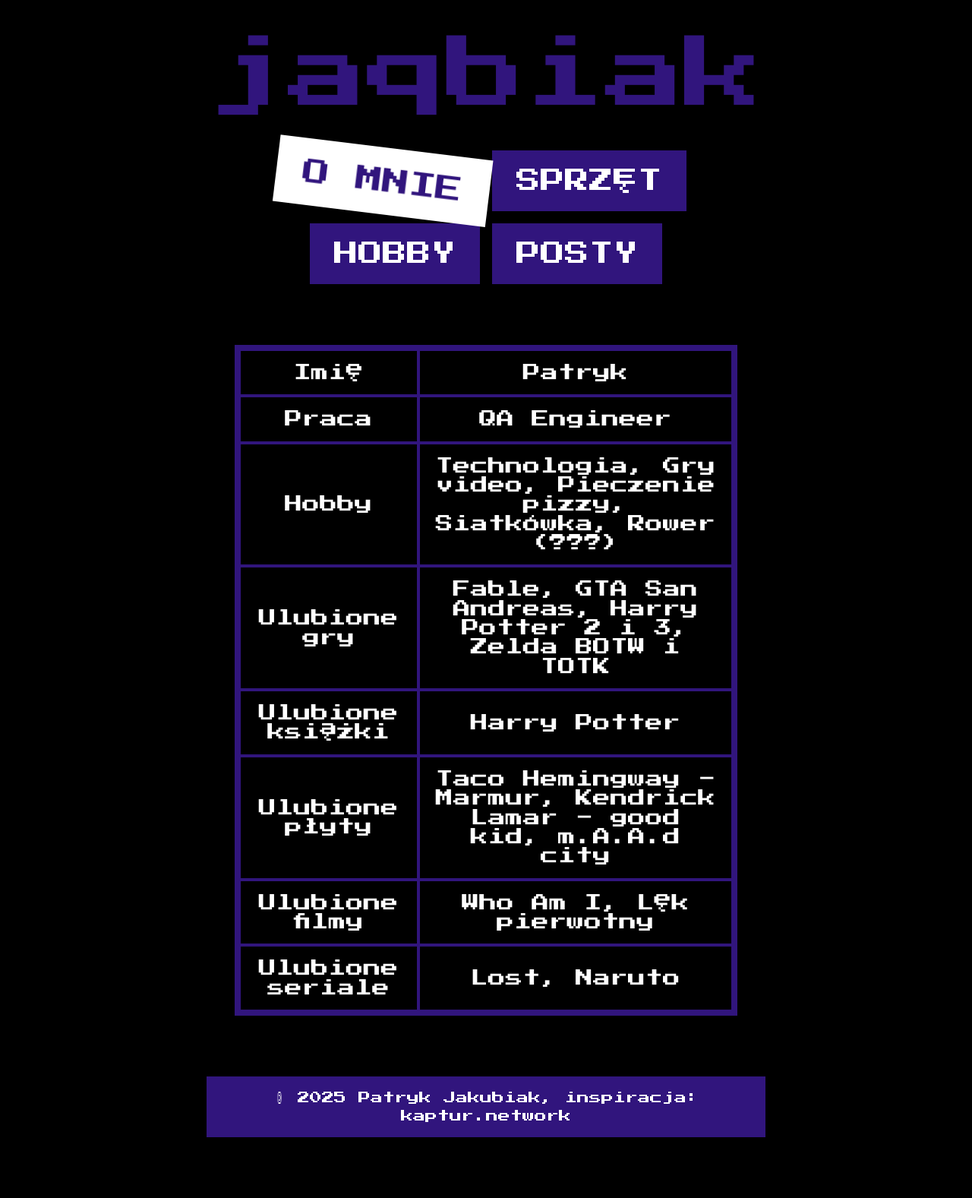
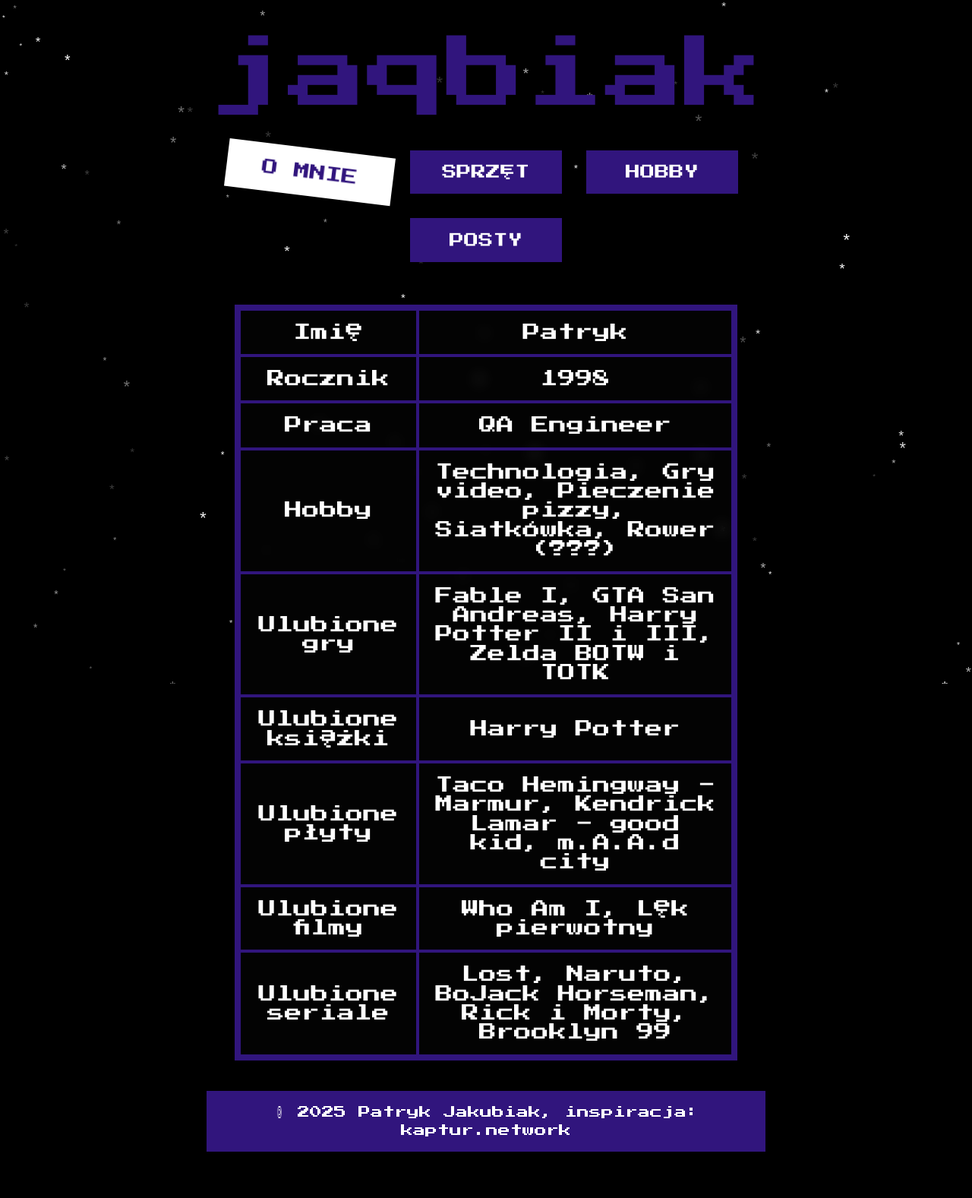
Before and after one commit to jaQbiak/jaqbiak, a Jekyll site: the page built from index.md, in a window 1280 px wide. Shown: the whole page at 76% size. Built offline with Jekyll 4.4.1, drawn with Linux system fonts in a browser that asks for light colours; after the commit the page ends 1556 px from its top, so only the background shows below that.

Commit message:
add stars, small adjustments 👾

```diff
--- a/_assets/style.css
+++ b/_assets/style.css
@@ -4,6 +4,7 @@
   background-color: #000000;
   color: #ffffff;
   font-family: "Press Start 2P", system-ui;
+  overflow-x: hidden;
 }
 
 #container {
@@ -11,6 +12,8 @@
   margin: auto;
   padding: 0 1rem;
   box-sizing: border-box;
+  z-index: 1;
+  position: relative;
 }
 
 #baner {
@@ -38,11 +41,11 @@
   display: flex;
   flex-wrap: wrap;
   justify-content: center;
-  gap: 1rem;
+  gap: 2rem;
   width: 100%;
   margin-top: 3rem;
   text-align: center;
-  font-size: clamp(1.2rem, 2.5vw, 3rem);
+  font-size: clamp(1.1rem, 1.5vw, 2.8rem);
   user-select: none;
   -webkit-user-select: none;
   -moz-user-select: none;
@@ -54,7 +57,7 @@
   align-items: center;
   justify-content: center;
   text-align: center;
-  padding: 1.5rem 2rem;
+  padding: 1.2rem 1rem;
   text-decoration: none;
   color: inherit;
   background-color: #31157d;
@@ -76,7 +79,7 @@
 }
 
 #content {
-  margin-top: 5rem;
+  margin-top: 3.5rem;
   font-size: clamp(1rem, 1.8vw, 1.5rem);
 }
 
@@ -86,6 +89,9 @@
   border-collapse: collapse;
   text-align: center;
   width: 90%;
+  backdrop-filter: blur(10px);
+  -webkit-backdrop-filter: blur(10px);
+  background-color: rgba(255, 255, 255, 0.01);
 }
 
 tr, td {
@@ -106,8 +112,8 @@
 #footer {
   box-sizing: border-box;
   width: 100%;
-  margin-top: 5rem;
-  margin-bottom: 5rem;
+  margin-top: 2.5rem;
+  margin-bottom: 2.5rem;
   text-align: center;
   line-height: 1.5;
   background-color: #31157d;
@@ -146,7 +152,7 @@
     font-size: clamp(2.8rem, 6vw, 6rem);
   }
   #menu {
-    font-size: clamp(1rem, 3vw, 2rem);
+    font-size: clamp(1rem, 2vw, 1.8rem);
   }
   #content {
     font-size: clamp(0.4rem, 2vw, 1.2rem);
@@ -184,3 +190,26 @@
   display: inline-block;
   animation: pulse 2s infinite ease-in-out;
 }
+
+.star-background {
+  position: fixed;
+  top: 0;
+  left: 0;
+  width: 100vw;
+  height: 100vh;
+  z-index: -1;
+  pointer-events: none;
+  overflow: hidden;
+}
+
+.star {
+  position: absolute;
+  color: white;
+  font-family: monospace;
+  animation: twinkle 4s infinite;
+}
+
+@keyframes twinkle {
+  0%, 100% { opacity: 0.2; }
+  50% { opacity: 1; }
+}
--- a/_layouts/default.html
+++ b/_layouts/default.html
@@ -12,6 +12,7 @@
     <title>jaqbiak</title>
   </head>
   <body>
+    <div class="star-background" id="stars"></div>
     <div id="container">
 
         <header>
@@ -55,6 +56,20 @@
         document.getElementById("easter-egg").addEventListener("click", function () {
           alert("🎉 Znalazłeś Easter Egga 🎉 Pozdro dla całej Kapturowej Społeczności");
         });
+
+        const numberOfStars = 200;
+        const background = document.querySelector('.star-background');
+
+        for (let i = 0; i < numberOfStars; i++) {
+          const star = document.createElement('div');
+          star.className = 'star';
+          star.textContent = '*';
+          star.style.top = Math.random() * 200 + 'vh';
+          star.style.left = Math.random() * 100 + 'vw';
+          star.style.fontSize = (Math.random() * 15 + 8) + 'px';
+          star.style.animationDuration = (Math.random() * 2 + 1) + 's';
+          background.appendChild(star);
+        }
       </script>
   </body>
 </html>
--- a/index.md
+++ b/index.md
@@ -10,13 +10,16 @@
             <td>Imię</td><td>Patryk</td>
         </tr>
         <tr>
+            <td>Rocznik</td><td>1998</td>
+        </tr>
+        <tr>
             <td>Praca</td><td>QA Engineer</td>
         </tr>
         <tr>
             <td>Hobby</td><td>Technologia, Gry video, Pieczenie pizzy, Siatkówka, Rower (???)</td>
         </tr>
         <tr>
-            <td>Ulubione gry</td><td>Fable, GTA San Andreas, Harry Potter 2 i 3, Zelda BOTW i TOTK</td>
+            <td>Ulubione gry</td><td>Fable I, GTA San Andreas, Harry Potter II i III, Zelda BOTW i TOTK</td>
         </tr>
         <tr>
             <td>Ulubione książki</td><td>Harry Potter</td>
@@ -28,7 +31,7 @@
             <td>Ulubione filmy</td><td>Who Am I, Lęk pierwotny</td>
         </tr>
         <tr>
-            <td>Ulubione seriale</td><td>Lost, Naruto</td>
+            <td>Ulubione seriale</td><td>Lost, Naruto, BoJack Horseman, Rick i Morty, Brooklyn 99</td>
         </tr>
     </table>
 </div>
```
